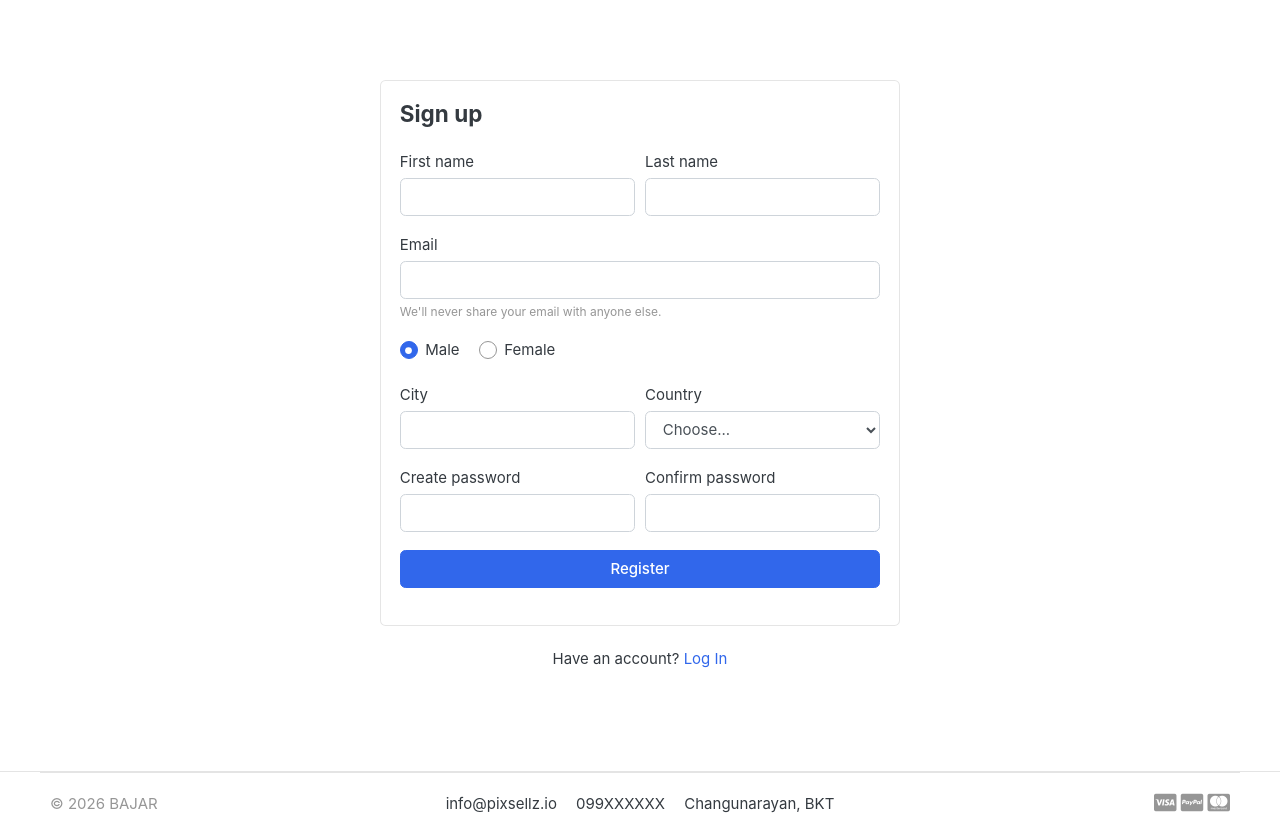
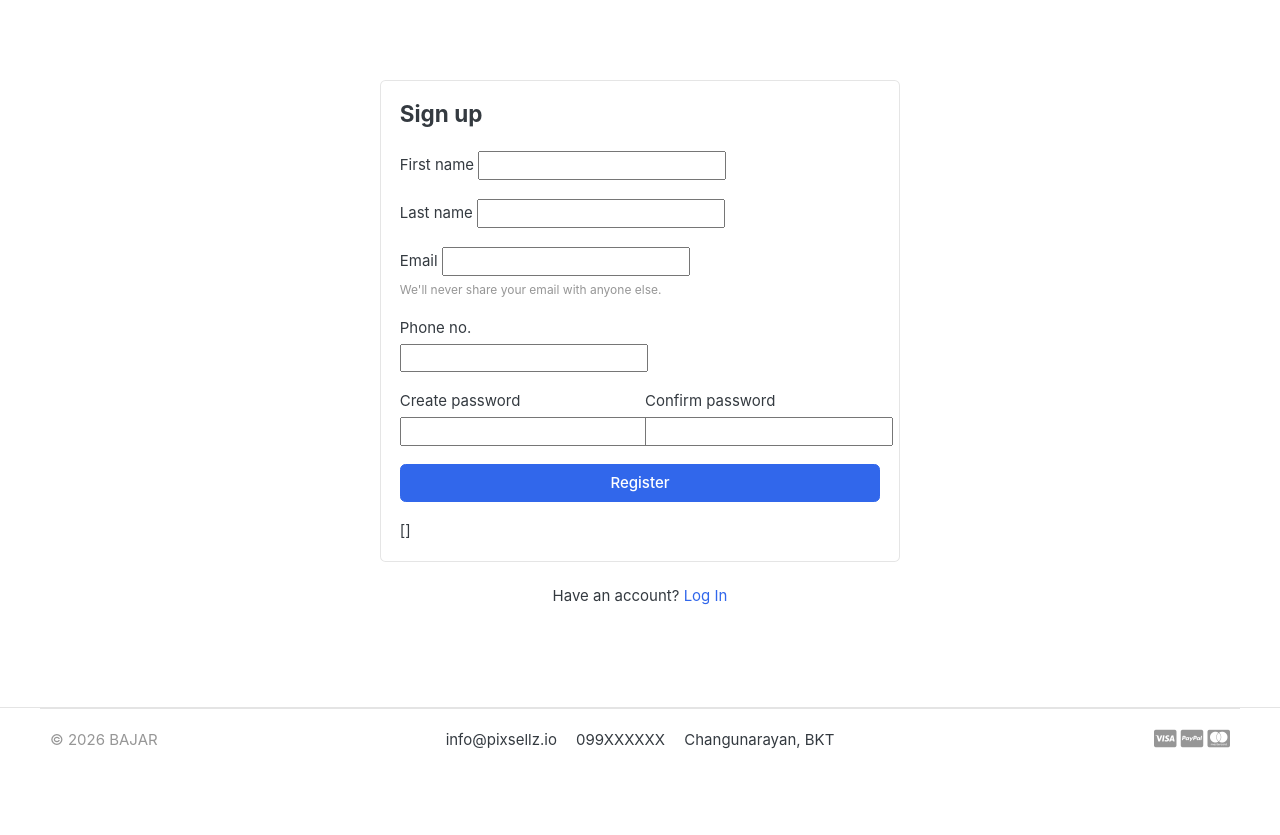
Before and after one commit to Mahessh01/Bajar, a Django app: template templates/accounts/register.html in a window 1280 px wide. Shown: the part 133-968 px from the top of the page. After the commit the page ends 882 px from the top, so only its background shows below. Run offline with Django 5.2, Linux system fonts and the light colour scheme; the template is opened without the code that fills it, so the values that code supplies are empty, except form fields; tables that the repository leaves empty hold one stand-in row (values such as "Sample post"); form fields are guessed from the names that the template uses; some libraries are stand-ins or nearby versions; some web fonts are replaced.

Commit message:
some changes done

```diff
--- a/templates/accounts/register.html
+++ b/templates/accounts/register.html
@@ -14,69 +14,49 @@
             <header class="mb-4">
                 <h4 class="card-title">Sign up</h4>
             </header>
-            <form>
+            <form action="{% url 'register' %}" method="POST">
+                {% csrf_token %}
                 <div class="form-row">
                     <div class="col form-group">
                         <label>First name</label>
-                        <input type="text" class="form-control" placeholder="">
+                        {{ form.first_name }}
                     </div> <!-- form-group end.// -->
                     <div class="col form-group">
                         <label>Last name</label>
-                        <input type="text" class="form-control" placeholder="">
+                        {{ form.last_name }}
                     </div> <!-- form-group end.// -->
                 </div> <!-- form-row end.// -->
                 <div class="form-group">
                     <label>Email</label>
-                    <input type="email" class="form-control" placeholder="">
+                    {{ form.email }}
                     <small class="form-text text-muted">We'll never share your email with anyone else.</small>
-                </div> <!-- form-group end.// -->
-                <div class="form-group">
-                    <label class="custom-control custom-radio custom-control-inline">
-                        <input class="custom-control-input" checked="" type="radio" name="gender" value="option1">
-                        <span class="custom-control-label"> Male </span>
-                    </label>
-                    <label class="custom-control custom-radio custom-control-inline">
-                        <input class="custom-control-input" type="radio" name="gender" value="option2">
-                        <span class="custom-control-label"> Female </span>
-                    </label>
                 </div> <!-- form-group end.// -->
                 <div class="form-row">
                     <div class="form-group col-md-6">
-                        <label>City</label>
-                        <input type="text" class="form-control">
-                    </div> <!-- form-group end.// -->
-                    <div class="form-group col-md-6">
-                        <label>Country</label>
-                        <select id="inputState" class="form-control">
-                            <option> Choose...</option>
-                            <option>Uzbekistan</option>
-                            <option>Russia</option>
-                            <option>United States</option>
-                            <option>India</option>
-                            <option>Afganistan</option>
-                            <option>Nepal</option>
-                            <option>Bangladesh</option>
-                        </select>
+                        <label>Phone no.</label>
+                        {{ form.phone_number }}
                     </div> <!-- form-group end.// -->
                 </div> <!-- form-row.// -->
                 <div class="form-row">
                     <div class="form-group col-md-6">
                         <label>Create password</label>
-                        <input class="form-control" type="password">
+                        {{ form.password }}
                     </div> <!-- form-group end.// -->
                     <div class="form-group col-md-6">
                         <label>Confirm password</label>
-                        <input class="form-control" type="password">
+                        {{ form.confirm_password }}
                     </div> <!-- form-group end.// -->
                 </div>
                 <div class="form-group">
                     <button type="submit" class="btn btn-primary btn-block"> Register </button>
                 </div> <!-- form-group// -->
+                {{ form.email.errors }}
+                {{ form.non_field_errors }}
 
             </form>
         </article><!-- card-body.// -->
     </div> <!-- card .// -->
-    <p class="text-center mt-4">Have an account? <a href="">Log In</a></p>
+    <p class="text-center mt-4">Have an account? <a href="{% url 'login' %}">Log In</a></p>
     <br><br>
     <!-- ============================ COMPONENT REGISTER  END.// ================================= -->
 
```
